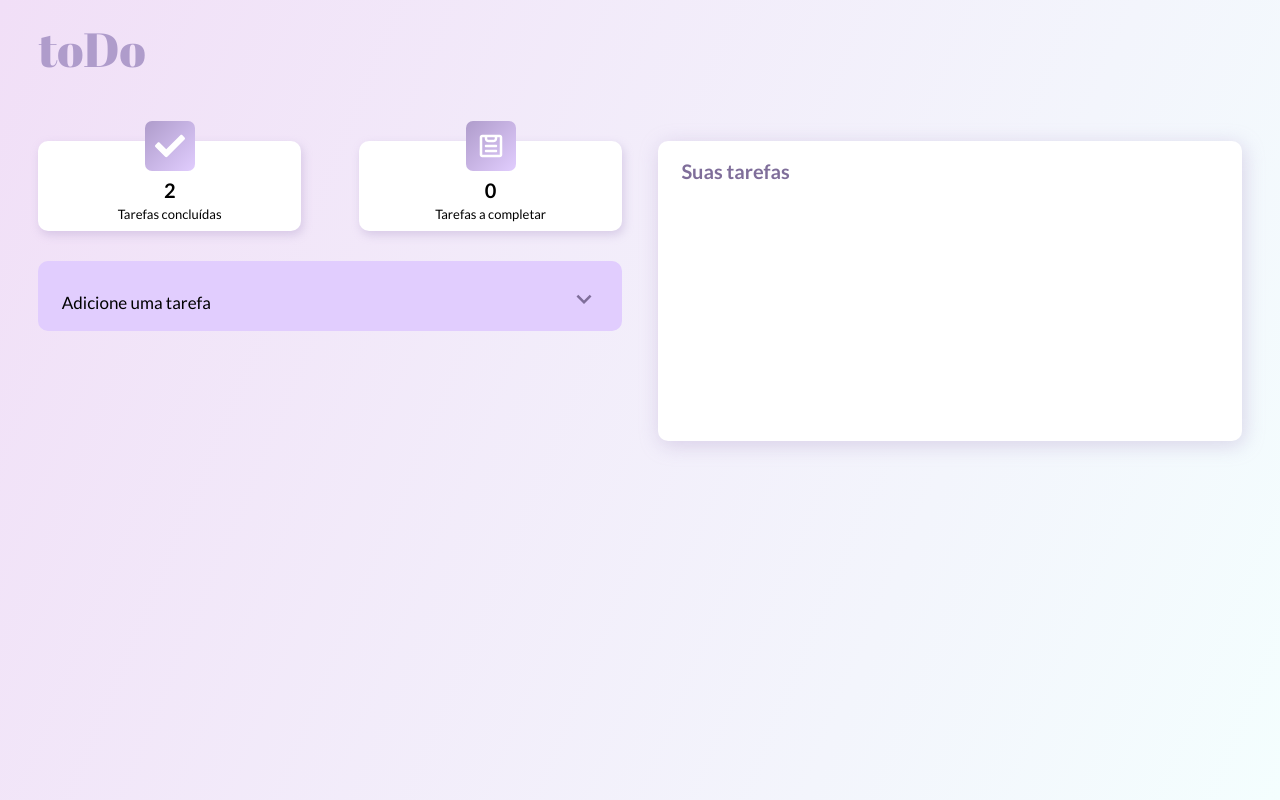
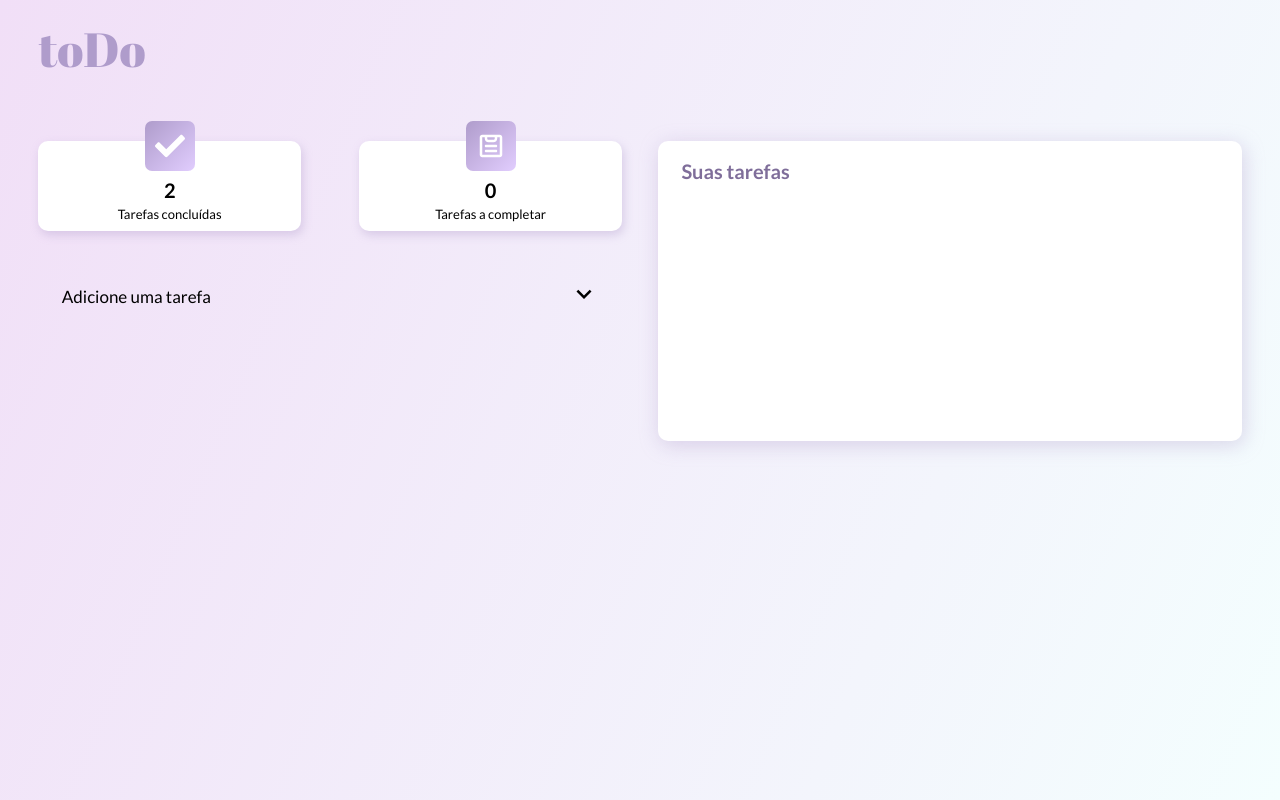
Before and after one commit to claradaibert/todo-app, a React (Create React App) app: page / in a window 1280 px wide. Built offline with nearby package versions, Linux system fonts and the light colour scheme.

Commit message:
Adjust addTask

```diff
--- a/src/components/addTask/index.js
+++ b/src/components/addTask/index.js
@@ -1,7 +1,9 @@
 import * as Style from "./style";
 import { useState } from "react";
 import { MdKeyboardArrowDown, MdKeyboardArrowUp } from "react-icons/md";
-import FormComponent from "../formComponent";
+
+// Component import
+import FormComponent from "../FormComponent";
 
 export default function AddTask({ taskList, setTaskList }) {
   const [componentVisible, setComponentVisible] = useState(false);
@@ -17,7 +19,7 @@ export default function AddTask({ taskList, setTaskList }) {
 
   return (
     <Style.Container visible={componentVisible}>
-      <div className="header" onClick={handleComponentVisibility}>
+      <div className="addTaskHeader" onClick={handleComponentVisibility}>
         <div className="title">Adicione uma tarefa</div>
         <div className="icon">{renderArrowButton()}</div>
       </div>
--- a/src/components/addTask/style.js
+++ b/src/components/addTask/style.js
@@ -3,22 +3,25 @@ import styled from "styled-components";
 export const Container = styled.div`
   width: 100%;
   height: ${(props) => (props.visible ? "350px" : "70px")};
-  background-color: ${(props) => props.theme.palette.lightPurple};
+  background-color: ${(props) => props.theme.lightPurple};
   border: none;
   border-radius: 10px;
   display: flex;
   flex-direction: column;
   box-sizing: border-box;
-  padding: 4%;
+  padding: 3% 4%;
   font-family: "Lato", sans-serif;
   gap: 1.2rem;
   overflow: hidden;
   transition: 300ms;
 
-  .header {
+  .addTaskHeader {
     display: flex;
     justify-content: space-between;
     align-items: center;
+    font-family: "Lato", sans-serif;
+    font-weight: 700;
+    color: ${({theme}) => theme.darkPurple};
   }
 
   .title {
@@ -28,7 +31,7 @@ export const Container = styled.div`
 
   .icon {
     font-size: 30px;
-    color: ${(props) => props.theme.palette.darkPurple};
+    color: ${(props) => props.theme.darkPurple};
     cursor: pointer;
   }
 `;
```
